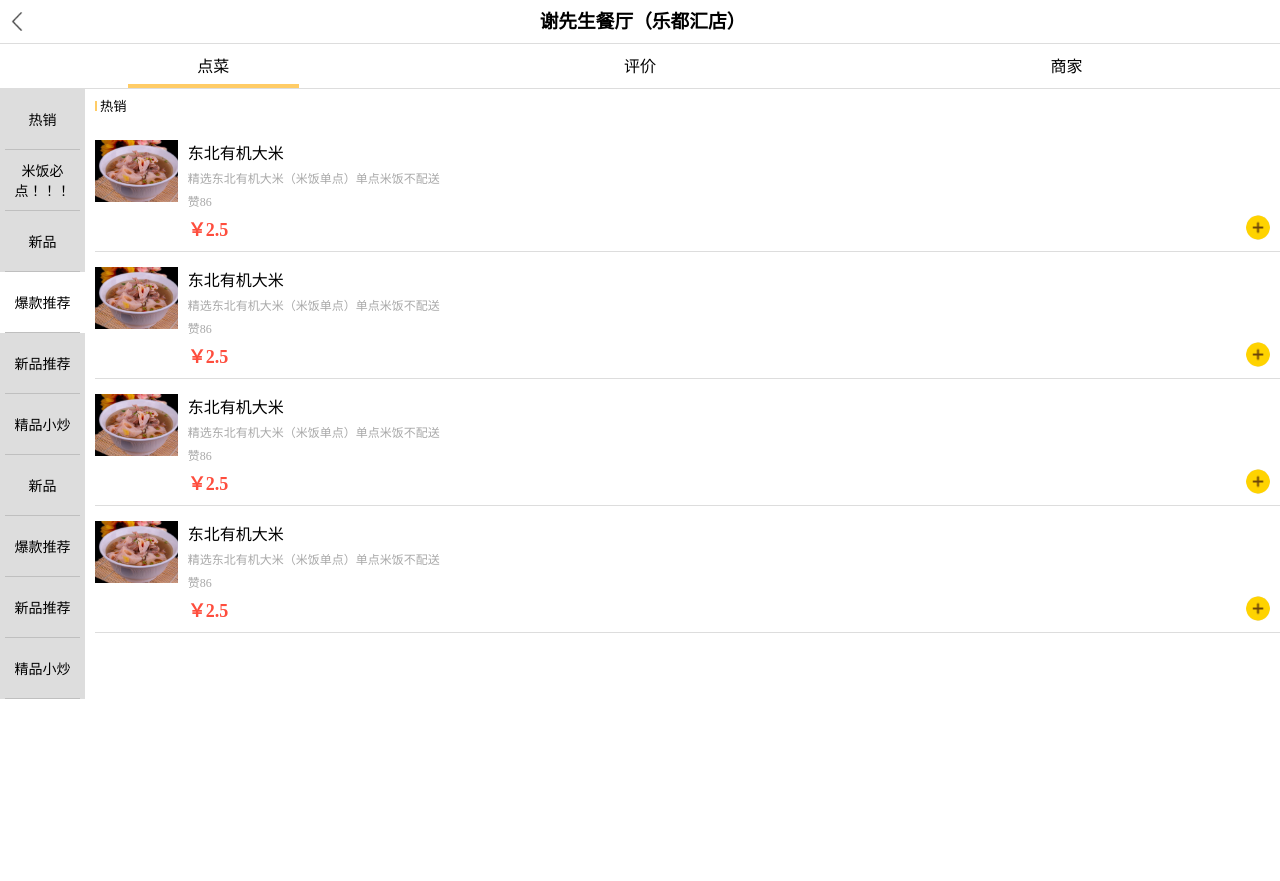
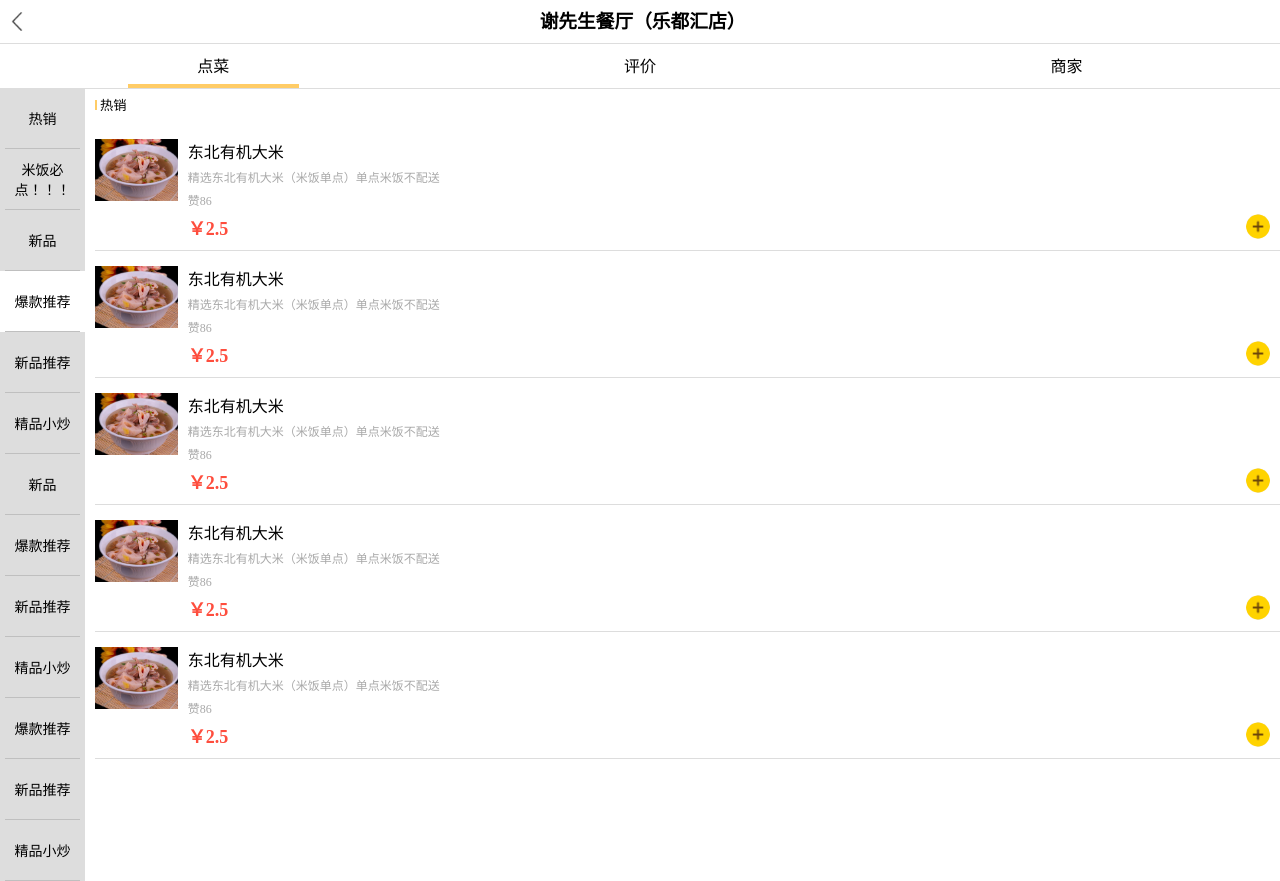
Before and after one commit to fangyuan136338763/meituan, a Vue app: page /details in a window 1280 px wide. Before the commit the page ends 800 px from the top, so only its background shows below. Built offline with nearby package versions, Linux system fonts and the light colour scheme.

Commit message:
details.vue

```diff
--- a/src/views/Details.vue
+++ b/src/views/Details.vue
@@ -24,10 +24,25 @@
                     <li><div><span>爆款推荐</span></div></li>
                     <li><div><span>新品推荐</span></div></li>
                     <li><div><span>精品小炒</span></div></li>
+                    <li><div><span>爆款推荐</span></div></li>
+                    <li><div><span>新品推荐</span></div></li>
+                    <li><div><span>精品小炒</span></div></li>
                 </ul>
                 <div class="right">
                     <h5 class="right-title">热销</h5>
                     <ul class="product-list">
+                        <li class="list-item">
+                            <img src="../../public/img/index/3bfda051b23751a32bc1003333abbad432768.jpg" class="product-img">
+                            <div class="list-content">
+                                <h6 class="product-title">东北有机大米</h6>
+                                <span class="details">精选东北有机大米（米饭单点）单点米饭不配送</span>
+                                <span class="zan">赞86</span>
+                                <div class="bottom">
+                                    <span class="price">￥2.5</span>
+                                    <img src="../../public/img/index/icon-add.png" class="img-add">
+                                </div>
+                            </div>
+                        </li>
                         <li class="list-item">
                             <img src="../../public/img/index/3bfda051b23751a32bc1003333abbad432768.jpg" class="product-img">
                             <div class="list-content">
@@ -98,6 +113,12 @@ export default {
 </script>
 
 <style scoped>
+    .details-header{
+        position: fixed;
+        top: 0;
+        background-color: #fff;
+        width: 100%;
+    }
     .details-header .top{
         display: flex;
         height: 44px;
@@ -141,8 +162,10 @@ export default {
         display: flex;
 
     }
+    .details-content{
+        padding-top: 88px;
+    }
     .details-content .menu .left{
-        /* width: 85px; */
         margin-right: 10px;
     }
     .details-content .menu .left li{
```
